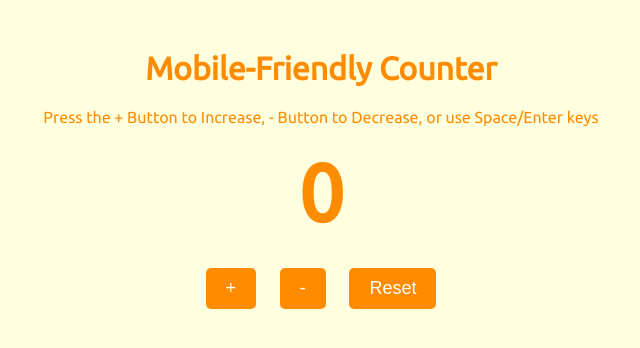
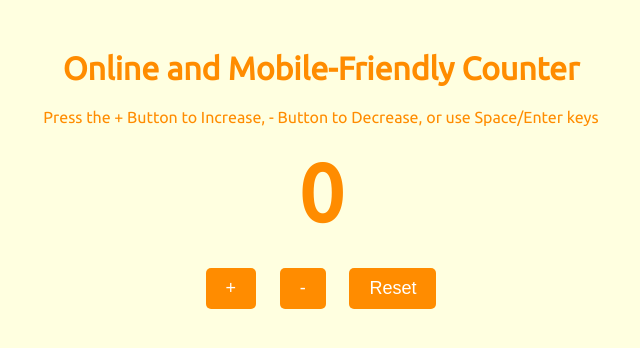
Before and after one commit to calebcreateswebsites/calebscounter, a plain HTML site: page index.html in a window 1280 px wide. Shown: the whole page, without its empty margins (319-959 px from the left). Drawn offline with Linux system fonts and the light colour scheme.

Commit message:
Update index.html

```diff
--- a/index.html
+++ b/index.html
@@ -34,7 +34,7 @@
     </style>
 </head>
 <body>
-    <h1>Mobile-Friendly Counter</h1>
+    <h1>Online and Mobile-Friendly Counter</h1>
     <p>Press the + Button to Increase, - Button to Decrease, or use Space/Enter keys</p>
     <div id="counterDisplay">0</div>
     <button id="increaseButton">+</button>
```
